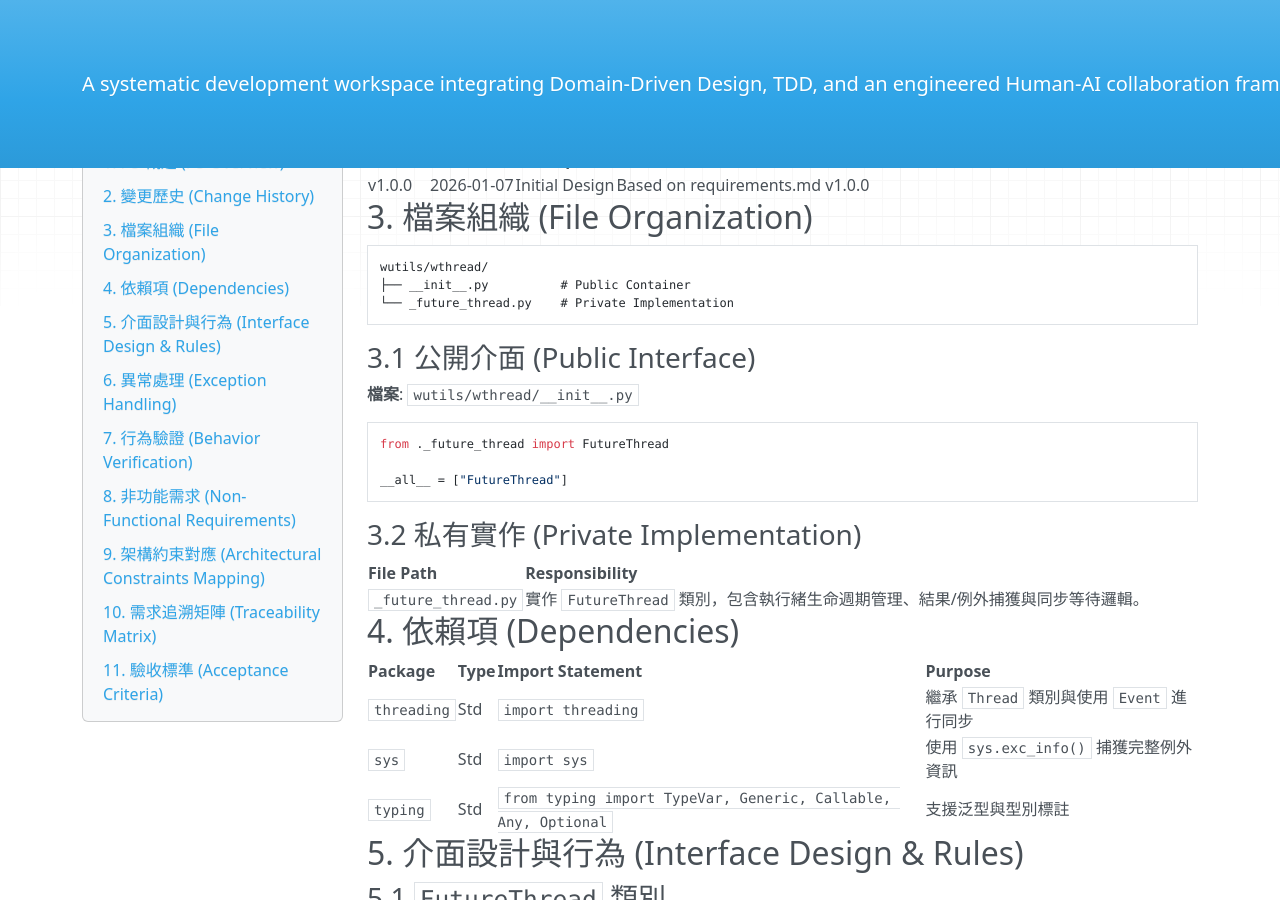
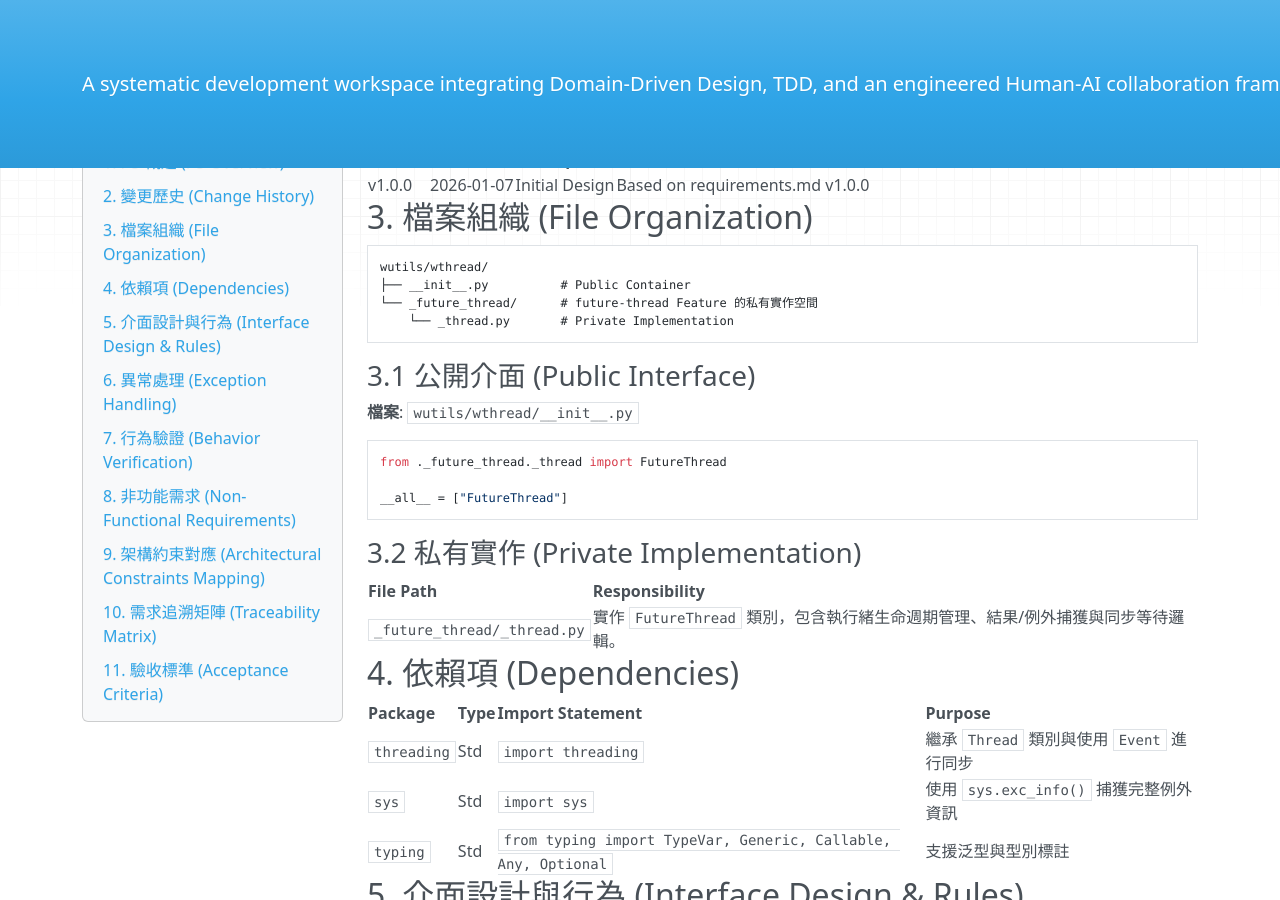
Before and after one commit to Wanini0209/wBiSaProj, an MkDocs documentation site: the page built from docs/specs/wutils/wthread/future-thread/design.md, in a window 1280 px wide and 900 px high, scrolled down 546 px. Built offline with MkDocs 1.6.1, drawn with Linux system fonts in a browser that asks for light colours; nearby versions of some CDN libraries; some of the changed text lies outside the part shown.

Commit message:
docs(wutils/wthread): update wthread specs and use-cases for Feature-scoped isolation
Update private implementation paths from flat structure to
Feature-scoped directory structure per Architecture §4.3:
- future-thread: _future_thread.py -> _future_thread/_thread.py

Affected sections: §3 file organization (tree, __init__.py import,
impl_file table), acceptance criteria.

````diff
--- a/docs/specs/wutils/wthread/future-thread/design.md
+++ b/docs/specs/wutils/wthread/future-thread/design.md
@@ -28,7 +28,8 @@
 ```text
 wutils/wthread/
 ├── __init__.py          # Public Container
-└── _future_thread.py    # Private Implementation
+└── _future_thread/      # future-thread Feature 的私有實作空間
+    └── _thread.py       # Private Implementation
 ```
 
 ### 3.1 公開介面 (Public Interface)
@@ -36,7 +37,7 @@ wutils/wthread/
 **檔案**: `wutils/wthread/__init__.py`
 
 ```python
-from ._future_thread import FutureThread
+from ._future_thread._thread import FutureThread
 
 __all__ = ["FutureThread"]
 ```
@@ -45,7 +46,7 @@ __all__ = ["FutureThread"]
 
 | File Path | Responsibility |
 | :--- | :--- |
-| `_future_thread.py` | 實作 `FutureThread` 類別，包含執行緒生命週期管理、結果/例外捕獲與同步等待邏輯。 |
+| `_future_thread/_thread.py` | 實作 `FutureThread` 類別，包含執行緒生命週期管理、結果/例外捕獲與同步等待邏輯。 |
 
 ## 4. 依賴項 (Dependencies)
 
@@ -264,5 +265,5 @@ class FutureThread(threading.Thread, Generic[T]):
 - [ ] **型別安全**：符合 **PNFR-CDE-01**，實作具備 100% Type Hint 覆蓋率（Strict Mode）。
 - [ ] **文件規範**：符合 **PNFR-DOC-01**，所有公開介面均具備完整的 NumPy Style Docstrings。
 - [ ] **架構紅線 (DIP)**：
-    - [ ] **封裝性**：`FutureThread` 具體實作存放於 `_future_thread.py` 私有模組中。
+    - [ ] **封裝性**：`FutureThread` 具體實作存放於 Feature 級私有目錄 `_future_thread/` 中。
     - [ ] **導入規範**：本模組僅依賴標準庫，無其他 Library 依賴。
````
Also changed, not shown: docs/use-cases/wutils/wthread/future-thread/design.md (+2 -1 lines).
